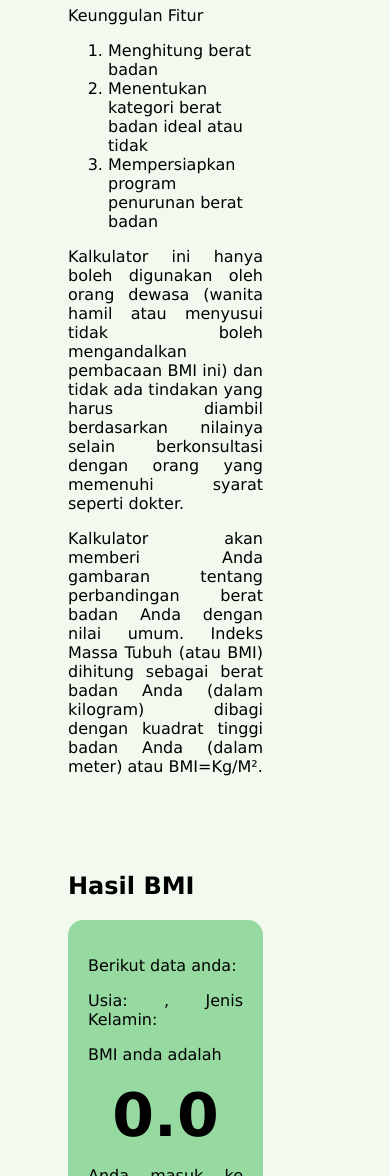
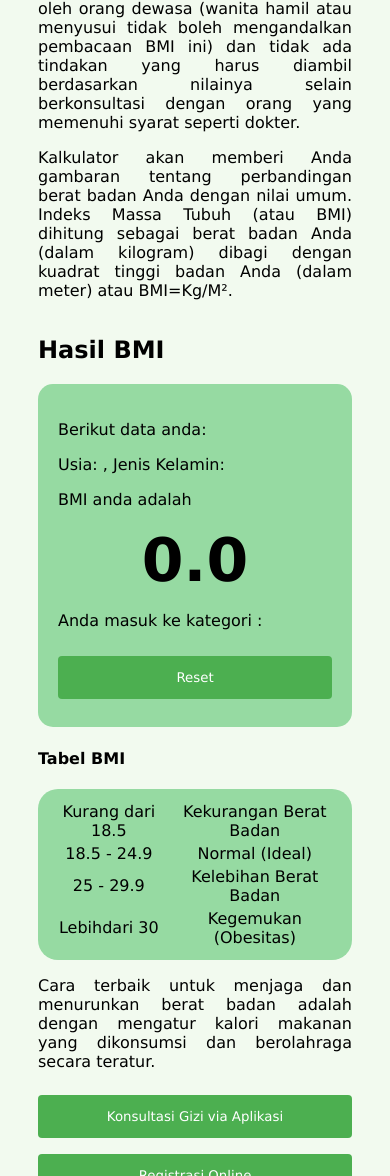
Before and after one commit to revou-fundamental-course/8-jul-24-aldyfariha, a plain HTML site: page index.html in a window 390 px wide. Shown: the part 824-2000 px from the top of the page. Drawn offline with Linux system fonts and the light colour scheme.

Commit message:
mobile view

```diff
--- a/css/styles.css
+++ b/css/styles.css
@@ -17,12 +17,12 @@ html {
 }
 
 .section-kiri {
-    width: 50vw;
+    width: 50%;
     padding: 30px;
 }
 
 .section-kanan {
-    width: 50vw;
+    width: 50%;
     padding: 30px;
 }
 /* Content utama flex kanan kiri - END */
@@ -96,11 +96,20 @@ button {
 /* Form Input, Hasil, Tabel, dan Button Styling - END */
 
 
-/* Agar flex menjadi coloumn saat layar kurang dari 1000px */
-@media (max-width: 1000px) {
+/* Agar flex menjadi coloumn saat layar (mobile) kurang dari 600px */
+@media (max-width: 600px) {
     .main-content {
       flex-direction: column;
     }
+    .section-kiri {
+        width: 100%;
+        padding: 0;
+    }
+    .section-kanan {
+        width: 100%;
+        padding: 0;
+    }
   }
 
-/* Agar flex menjadi coloumn saat layar kurang dari 1000px  - END*/
+
+/* Agar flex menjadi coloumn saat layar (mobile) kurang dari 600px  - END*/
```
